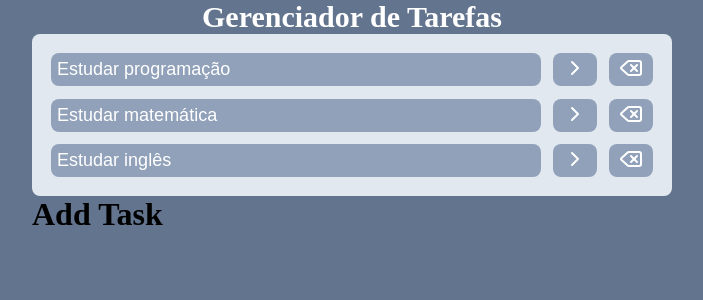
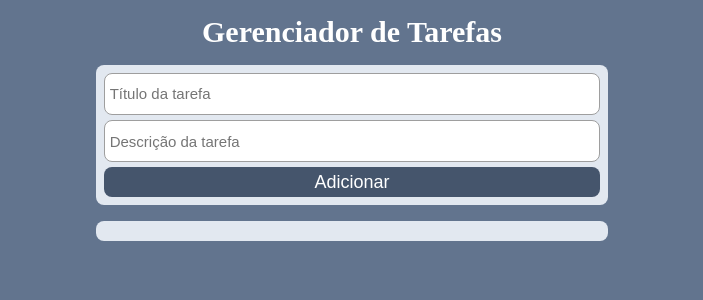
Before and after one commit to AugDev862/Gereciador-de-Tarefas, a React (Vite) app: page / in a window 1280 px wide. Shown: the top 300 px of the page, without its empty margins (288-991 px from the left). Built offline with nearby package versions, Linux system fonts and the light colour scheme.

Commit message:
Inserção de tarefas

```diff
--- a/package.json
+++ b/package.json
@@ -12,7 +12,8 @@
   "dependencies": {
     "lucide-react": "^0.435.0",
     "react": "^18.3.1",
-    "react-dom": "^18.3.1"
+    "react-dom": "^18.3.1",
+    "uuid": "^11.1.0"
   },
   "devDependencies": {
     "@eslint/js": "^9.9.0",
--- a/src/App.jsx
+++ b/src/App.jsx
@@ -1,31 +1,11 @@
 import Tasks from "./Components/Tasks";
 import AddTask from "./Components/AddTask";
 import { useState } from "react";
+import { v4 } from "uuid";
 function App() {
   //State (Estado): Quando a variável tem seu conteúdo modificado a página é rederizada novamente
   //hook
-  const [tasks, setTasks] = useState([
-    {
-      id: 1,
-      tittle: "Estudar programação",
-      description:
-        "Esudar programação para se tornar um desenvolvedor full stack.",
-      isCompleted: false,
-    },
-    {
-      id: 2,
-      tittle: "Estudar matemática",
-      description:
-        "Esudar matemática para se tornar um desenvolvedor full stack.",
-      isCompleted: false,
-    },
-    {
-      id: 3,
-      tittle: "Estudar inglês",
-      description: "Esudar inglês para se tornar fluente",
-      isCompleted: false,
-    },
-  ]);
+  const [tasks, setTasks] = useState([]);
 
   function onTaskClick(taskId) {
     const newTasks = tasks.map((task) => {
@@ -38,21 +18,32 @@ function App() {
     setTasks(newTasks);
   }
 
-  function onDeleteClick(taskId) {
+  function onDeleteTaskClick(taskId) {
     const newTasks = tasks.filter((task) => task.id !== taskId);
     setTasks(newTasks);
   }
 
+  function onAddTaskSubmit(title, description) {
+    const newTask = {
+      id: v4(),
+      title,
+      description,
+      isCompleted: false,
+    };
+    setTasks([...tasks, newTask]);
+    console.log(newTask);
+  }
+
   return (
     <div className="app">
-      <div style={{ width: "50%" }}>
+      <div className="principal">
         <h1 className="titulo">Gerenciador de Tarefas</h1>
+        <AddTask onAddTaskSubmit={onAddTaskSubmit} />
         <Tasks
           tasks={tasks}
           onTaskClick={onTaskClick}
-          onDeleteClick={onDeleteClick}
+          onDeleteTaskClick={onDeleteTaskClick}
         />
-        <AddTask />
       </div>
     </div>
   );
--- a/src/Components/AddTask.jsx
+++ b/src/Components/AddTask.jsx
@@ -1,7 +1,35 @@
-function AddTask() {
+import { useState } from "react";
+
+function AddTask({ onAddTaskSubmit }) {
+  const [title, setTitle] = useState();
+  const [description, setDescription] = useState();
   return (
-    <div>
-      <h1>Add Task</h1>
+    <div className="addTask">
+      <input
+        className="addTaskInput"
+        type="text"
+        placeholder="Título da tarefa"
+        value={title}
+        onChange={(event) => setTitle(event.target.value)}
+      />
+      <input
+        className="addTaskInput"
+        type="text"
+        placeholder="Descrição da tarefa"
+        value={description}
+        onChange={(event) => setDescription(event.target.value)}
+      />
+      <button
+        className="addTaskButton"
+        onClick={() => {
+          if (!title.trim() || !description.trim()) {
+            return alert("Preencha o titulo e a descrição da tarefa");
+          }
+          onAddTaskSubmit(title, description);
+        }}
+      >
+        Adicionar
+      </button>
     </div>
   );
 }
--- a/src/Components/Tasks.jsx
+++ b/src/Components/Tasks.jsx
@@ -1,4 +1,4 @@
-import { ChevronRightIcon, DeleteIcon } from "lucide-react";
+import { ChevronRightIcon, Trash2 } from "lucide-react";
 //Componentesrecebem props
 function Tasks(props) {
   console.log(props);
@@ -10,7 +10,7 @@ function Tasks(props) {
             onClick={() => props.onTaskClick(task.id)}
             className={`task ${task.isCompleted && "line-through"}`}
           >
-            {task.tittle}
+            {task.title}
           </button>
 
           <button className="editarTask">
@@ -19,9 +19,9 @@ function Tasks(props) {
 
           <button
             className="editarTask"
-            onClick={() => props.onDeleteClick(task.id)}
+            onClick={() => props.onDeleteTaskClick(task.id)}
           >
-            <DeleteIcon />
+            <Trash2 />
           </button>
         </li>
       ))}
--- a/src/index.css
+++ b/src/index.css
@@ -16,6 +16,7 @@
   color: white;
   font: bold;
   text-align: center;
+  margin-top: 3%;
 }
 
 .tasks {
@@ -40,6 +41,42 @@
   display: flex;
 }
 
+.addTask {
+  background-color: oklch(92.9% 0.013 255.508);
+  border-radius: 8px;
+  padding: 1%;
+  display: flex;
+  flex-direction: column;
+}
+
+.addTaskInput {
+  border: solid;
+  border-color: rgb(158, 158, 158);
+  border-width: 1px;
+  margin: 0.5%;
+  border-radius: 8px;
+  height: 30px;
+  padding: 1%;
+  font-size: 15px;
+}
+
+.addTaskButton {
+  border: none;
+  background-color: oklch(44.6% 0.043 257.281);
+  color: white;
+  border-radius: 8px;
+  margin: 0.5%;
+  height: 30px;
+  font-size: 18px;
+}
+
+.principal {
+  width: 40%;
+  display: flex;
+  flex-direction: column;
+  gap: 2%;
+}
+
 .editarTask {
   border: none;
   background-color: oklch(70.4% 0.04 256.788);
```
Also changed, not shown: 1 other file (tests, documents, lock files or other folders).
